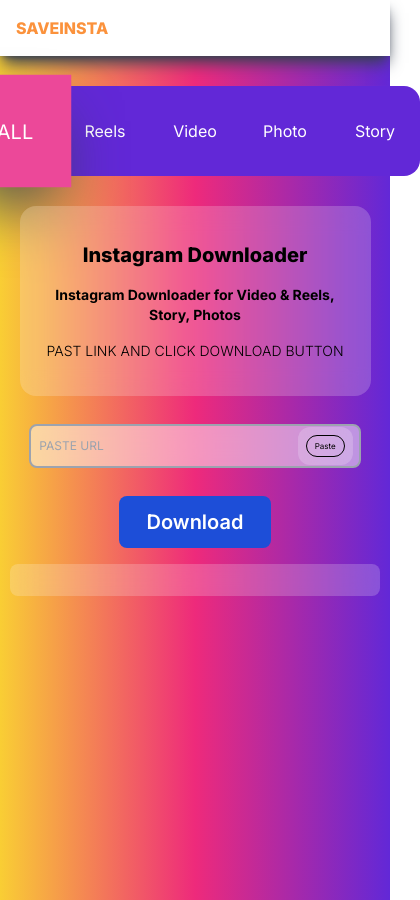
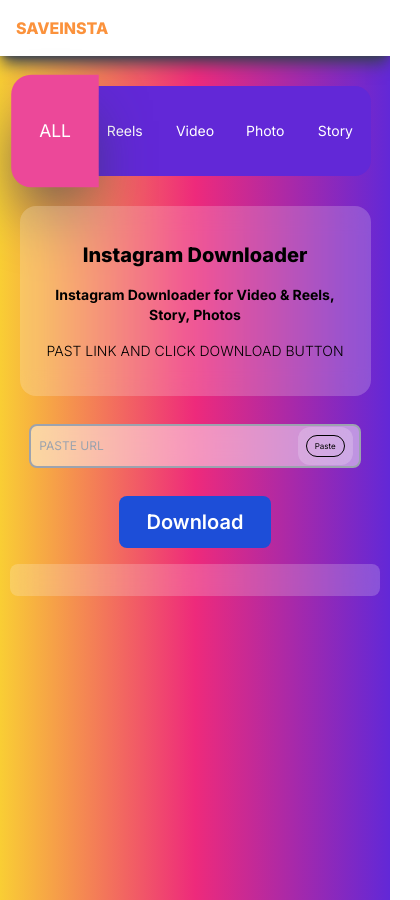
Before and after one commit to amanpandey1345/opencodes, a Next.js app: page / in a window 390 px wide. Shown: the whole page, 420 px wide, since content can reach past the window. Built offline with nearby package versions, Linux system fonts and the light colour scheme.

Commit message:
fgsdfgsfd

```diff
--- a/src/Components/SubNav.jsx
+++ b/src/Components/SubNav.jsx
@@ -10,12 +10,12 @@
 
   return (
     <>
-    <div className="flex lg:w-1/2 md:w-[70%] w-[90%] h-[150px] justify-center items-center text-white">
-    <Link href={"/"}><span className={`w-[90px] h-[90px] rounded-l-2xl bg-[#6228d7] flex justify-center items-center hover:scale-125 hover:bg-pink-500 hover:shadow-2xl hover:shadow-gray-700 ${ds === "all" ? "shadow-gray-700 shadow-2xl scale-125 bg-pink-500":""} `} >ALL</span></Link>
-            <Link href={"/reel"}><span className={`w-[90px] h-[90px]  bg-[#6228d7] flex justify-center items-center hover:scale-125 hover:bg-pink-500 hover:shadow-2xl hover:shadow-gray-700 ${ds === "reels" ? "shadow-gray-700 shadow-2xl scale-125 bg-pink-500":""} `}>Reels</span></Link>
-            <Link href={"/video"}><span className={`w-[90px] h-[90px]  bg-[#6228d7] flex justify-center items-center hover:scale-125 hover:bg-pink-500 hover:shadow-2xl hover:shadow-gray-700 ${ds === "video" ? "shadow-gray-700 shadow-2xl scale-125 bg-pink-500":""} `}>Video</span></Link>
-            <Link href={"/photo"}><span className={`w-[90px] h-[90px]  bg-[#6228d7] flex justify-center items-center hover:scale-125 hover:bg-pink-500 hover:shadow-2xl hover:shadow-gray-700 ${ds === "photo" ? "shadow-gray-700 shadow-2xl scale-125 bg-pink-500":""} `}>Photo</span></Link>
-            <Link href={"/story"}><span className={`w-[90px] h-[90px] rounded-r-2xl bg-[#6228d7] flex justify-center items-center hover:scale-125 hover:bg-pink-500 hover:shadow-2xl hover:shadow-gray-700 ${ds === "story" ? "shadow-gray-700 shadow-2xl scale-125 bg-pink-500":""} `}>Story</span></Link>
+    <div className="flex lg:w-1/2 md:w-[70%] w-[90%] h-[150px] justify-center items-center text-white md:text-base text-sm">
+    <Link  href={"/"} className={`w-[90px] h-[90px] rounded-l-2xl bg-[#6228d7] flex justify-center items-center hover:scale-125 hover:bg-pink-500 hover:shadow-2xl hover:shadow-gray-700 ${ds === "all" ? "shadow-gray-700 shadow-2xl scale-125 bg-pink-500":""} `}><span  >ALL</span></Link>
+            <Link href={"/reel"} className={`w-[90px] h-[90px]  bg-[#6228d7] flex justify-center items-center hover:scale-125 hover:bg-pink-500 hover:shadow-2xl hover:shadow-gray-700 ${ds === "reels" ? "shadow-gray-700 shadow-2xl scale-125 bg-pink-500":""} `}><span >Reels</span></Link>
+            <Link href={"/video"} className={`w-[90px] h-[90px]  bg-[#6228d7] flex justify-center items-center hover:scale-125 hover:bg-pink-500 hover:shadow-2xl hover:shadow-gray-700 ${ds === "video" ? "shadow-gray-700 shadow-2xl scale-125 bg-pink-500":""} `}><span >Video</span></Link>
+            <Link href={"/photo"} className={`w-[90px] h-[90px]  bg-[#6228d7] flex justify-center items-center hover:scale-125 hover:bg-pink-500 hover:shadow-2xl hover:shadow-gray-700 ${ds === "photo" ? "shadow-gray-700 shadow-2xl scale-125 bg-pink-500":""} `}><span >Photo</span></Link>
+            <Link href={"/story"} className={`w-[90px] h-[90px] rounded-r-2xl bg-[#6228d7] flex justify-center items-center hover:scale-125 hover:bg-pink-500 hover:shadow-2xl hover:shadow-gray-700 ${ds === "story" ? "shadow-gray-700 shadow-2xl scale-125 bg-pink-500":""} `}><span >Story</span></Link>
     </div>
     </>
   )
```
